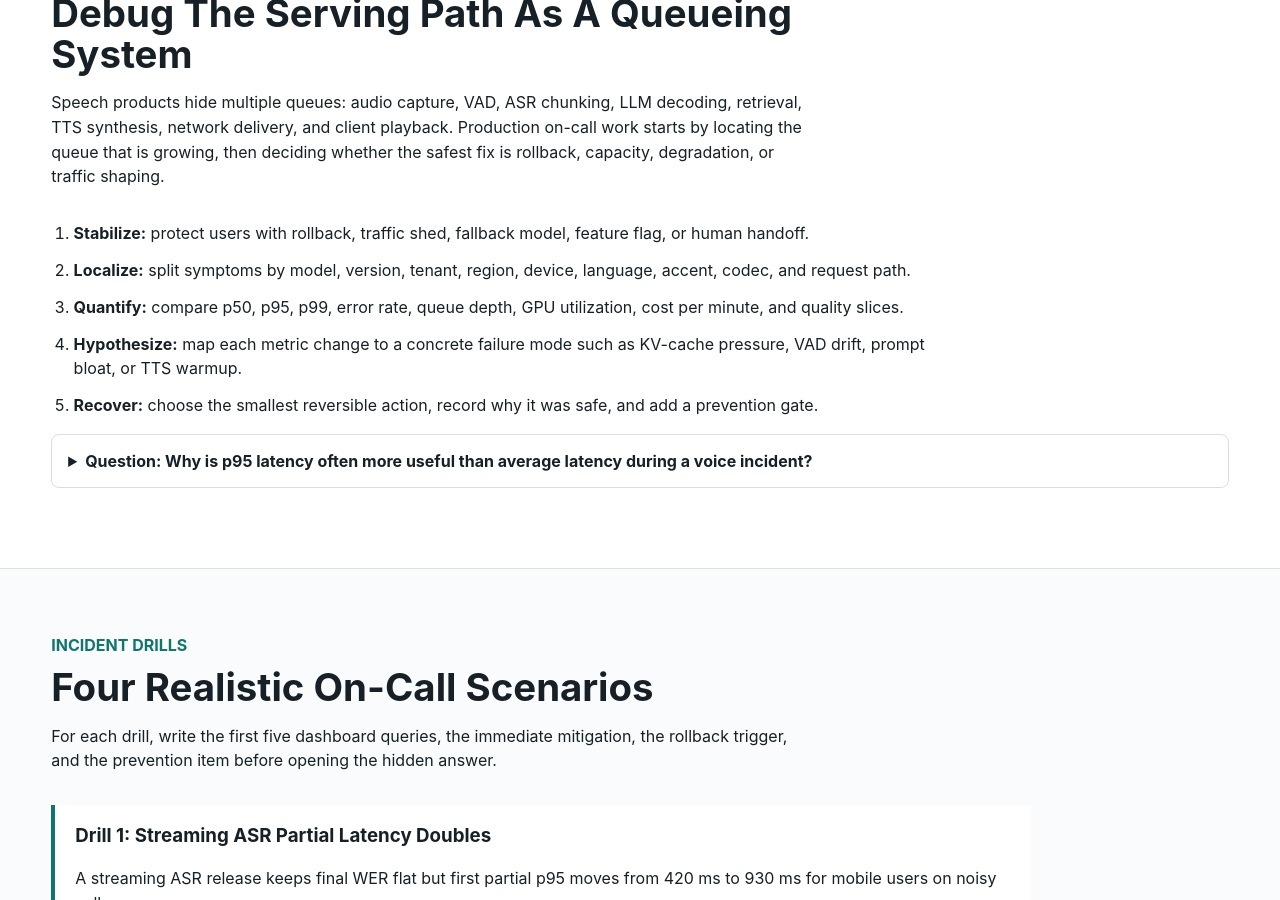
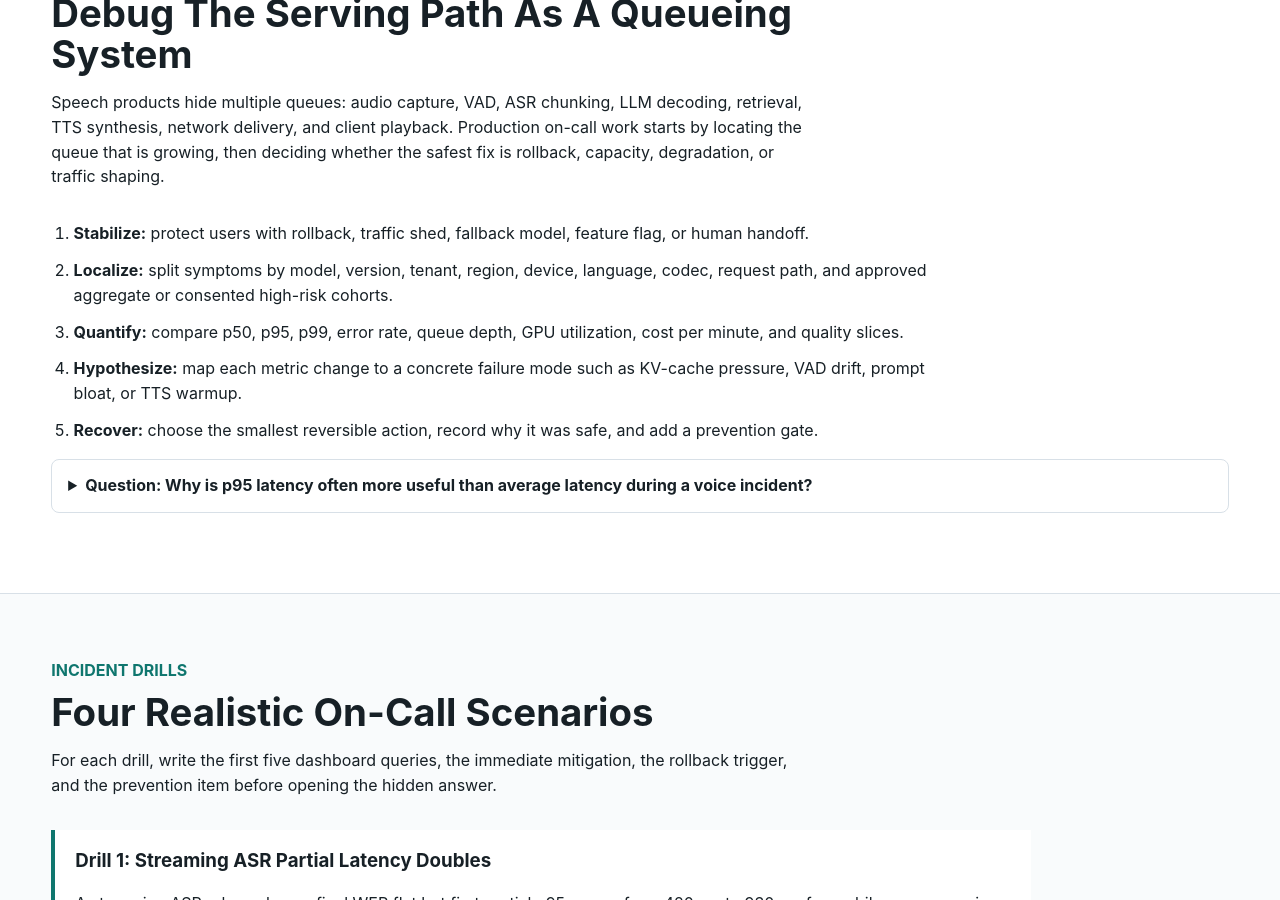
Before and after one commit to kennethli319/kennethli319.github.io, a Jekyll site: the page audio-text-ml-course/lessons/model-serving-oncall-runbook.html, which Jekyll copies as it is, in a window 1280 px wide and 900 px high, scrolled down 591 px. Built offline with Jekyll 4.4.1, drawn with Linux system fonts in a browser that asks for light colours.

Commit message:
Clarify privacy-safe incident slicing

```diff
--- a/audio-text-ml-course/lessons/model-serving-oncall-runbook.html
+++ b/audio-text-ml-course/lessons/model-serving-oncall-runbook.html
@@ -38,7 +38,7 @@
       </div>
       <ol class="steps">
         <li><strong>Stabilize:</strong> protect users with rollback, traffic shed, fallback model, feature flag, or human handoff.</li>
-        <li><strong>Localize:</strong> split symptoms by model, version, tenant, region, device, language, accent, codec, and request path.</li>
+        <li><strong>Localize:</strong> split symptoms by model, version, tenant, region, device, language, codec, request path, and approved aggregate or consented high-risk cohorts.</li>
         <li><strong>Quantify:</strong> compare p50, p95, p99, error rate, queue depth, GPU utilization, cost per minute, and quality slices.</li>
         <li><strong>Hypothesize:</strong> map each metric change to a concrete failure mode such as KV-cache pressure, VAD drift, prompt bloat, or TTS warmup.</li>
         <li><strong>Recover:</strong> choose the smallest reversible action, record why it was safe, and add a prevention gate.</li>
@@ -76,11 +76,12 @@
           <summary>Hidden answer: strong triage outline</summary>
           <p>
             Slice by model version, device, codec, language, VAD state, chunk
-            size, region, and connection type. Check VAD false silence, audio
-            chunk buffering, batching policy, GPU queue depth, and client
-            upload cadence. Mitigate with canary rollback or reduced batch
-            delay on interactive traffic. Add a release gate for first partial
-            latency and partial churn by noisy/mobile slices, not only final WER.
+            size, region, connection type, and approved aggregate or consented
+            high-risk cohorts. Check VAD false silence, audio chunk buffering,
+            batching policy, GPU queue depth, and client upload cadence.
+            Mitigate with canary rollback or reduced batch delay on interactive
+            traffic. Add a release gate for first partial latency and partial
+            churn by noisy/mobile slices, not only final WER.
           </p>
         </details>
       </article>
```
